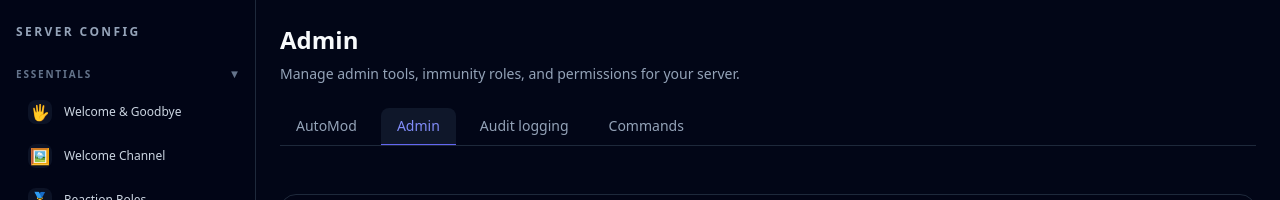
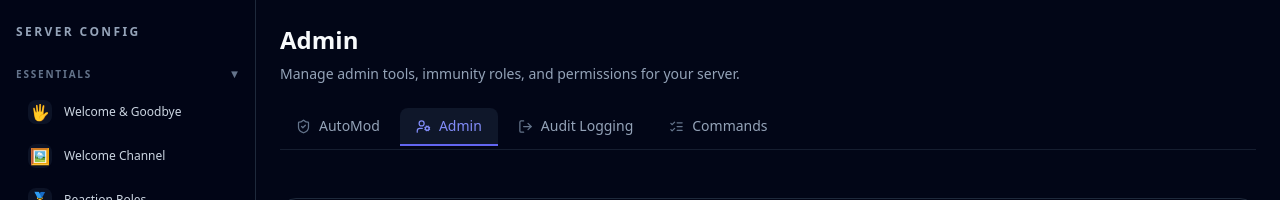
Before and after one commit to WYll1734/app-directory, a Next.js app: page /dashboard/1/moderation/admin in a window 1280 px wide. Shown: the top 200 px of the page. Built offline with nearby package versions, Linux system fonts and the light colour scheme; no server answers.

Commit message:
Update ModerationTabs.js

```diff
--- a/components/moderation/ModerationTabs.js
+++ b/components/moderation/ModerationTabs.js
@@ -1,20 +1,23 @@
 "use client";
 
 import Link from "next/link";
+import { ShieldCheck, UserCog, LogOut, ListChecks } from "lucide-react";
 
 const tabs = [
-  { id: "automod", label: "AutoMod" },
-  { id: "admin", label: "Admin" },
-  { id: "audit-logging", label: "Audit logging" },
-  { id: "commands", label: "Commands" },
+  { id: "automod", label: "AutoMod", icon: ShieldCheck },
+  { id: "admin", label: "Admin", icon: UserCog },
+  { id: "audit-logging", label: "Audit Logging", icon: LogOut },
+  { id: "commands", label: "Commands", icon: ListChecks },
 ];
 
 export default function ModerationTabs({ guildId, activeTab }) {
   return (
-    <div className="mb-6 border-b border-slate-800">
-      <nav className="flex gap-2 overflow-x-auto">
+    <div className="mb-6 border-b border-slate-800/70">
+      <nav className="flex gap-1 overflow-x-auto pb-1">
         {tabs.map((tab) => {
           const isActive = tab.id === activeTab;
+          const Icon = tab.icon;
+
           const href =
             tab.id === "automod"
               ? `/dashboard/${guildId}/moderation`
@@ -24,13 +27,16 @@ export default function ModerationTabs({ guildId, activeTab }) {
             <Link
               key={tab.id}
               href={href}
-              className={`px-4 py-2 text-sm rounded-t-lg border-b-2 -mb-px transition
+              className={`
+                flex items-center gap-2 px-4 py-2 text-sm rounded-t-lg border-b-2 -mb-px transition-all
                 ${
                   isActive
                     ? "border-indigo-500 text-indigo-400 bg-slate-900"
-                    : "border-transparent text-slate-400 hover:text-slate-200 hover:bg-slate-900/40"
-                }`}
+                    : "border-transparent text-slate-400 hover:text-slate-200 hover:bg-slate-800/40"
+                }
+              `}
             >
+              <Icon size={15} className={isActive ? "text-indigo-400" : "text-slate-500"} />
               {tab.label}
             </Link>
           );
```
